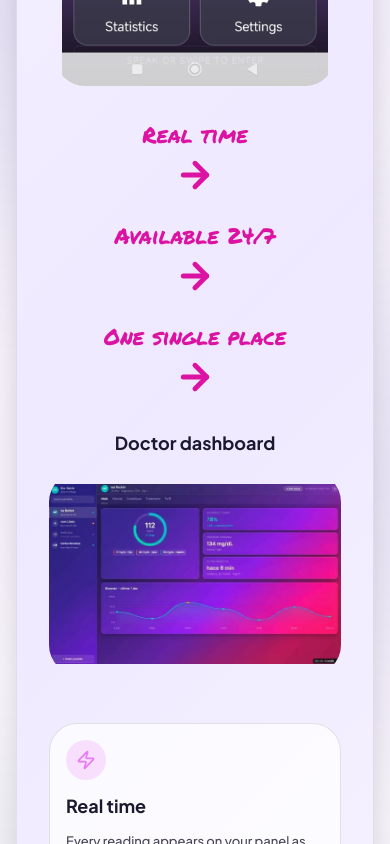
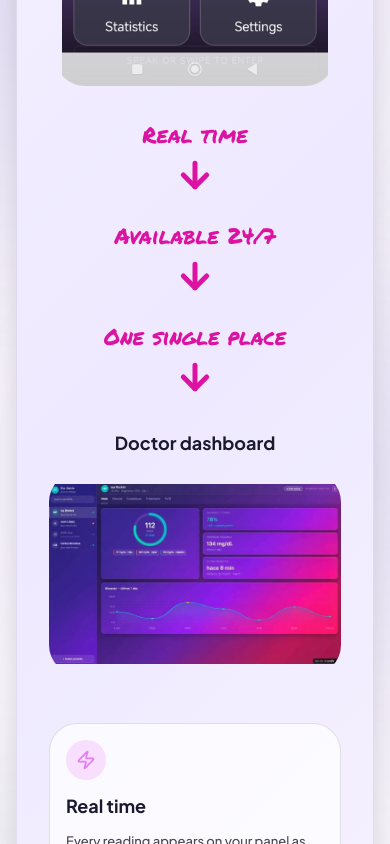
Before and after one commit to SugarCoach/WebCohorte2026, a Next.js app in the folder front/: page / in a window 390 px wide. Shown: the part 11156-12000 px from the top of the page. Built offline with nearby package versions, Linux system fonts and the light colour scheme.

Commit message:
ui(doctor-preview): rotar flechas a vertical en responsive mobile

```diff
--- a/front/components/landing/DoctorPreview.tsx
+++ b/front/components/landing/DoctorPreview.tsx
@@ -67,7 +67,7 @@ export function DoctorPreview() {
               </span>
 
               <ArrowRight
-                className="h-10 w-10 text-[#DC13A2]"
+                className="h-10 w-10 rotate-90 text-[#DC13A2] lg:rotate-0"
                 strokeWidth={3}
               />
             </div>
@@ -79,7 +79,7 @@ export function DoctorPreview() {
               </span>
 
               <ArrowRight
-                className="h-10 w-10 text-[#DC13A2]"
+                className="h-10 w-10 rotate-90 text-[#DC13A2] lg:rotate-0"
                 strokeWidth={3}
               />
             </div>
@@ -91,7 +91,7 @@ export function DoctorPreview() {
               </span>
 
               <ArrowRight
-                className="h-10 w-10 text-[#DC13A2]"
+                className="h-10 w-10 rotate-90 text-[#DC13A2] lg:rotate-0"
                 strokeWidth={3}
               />
             </div>
```
